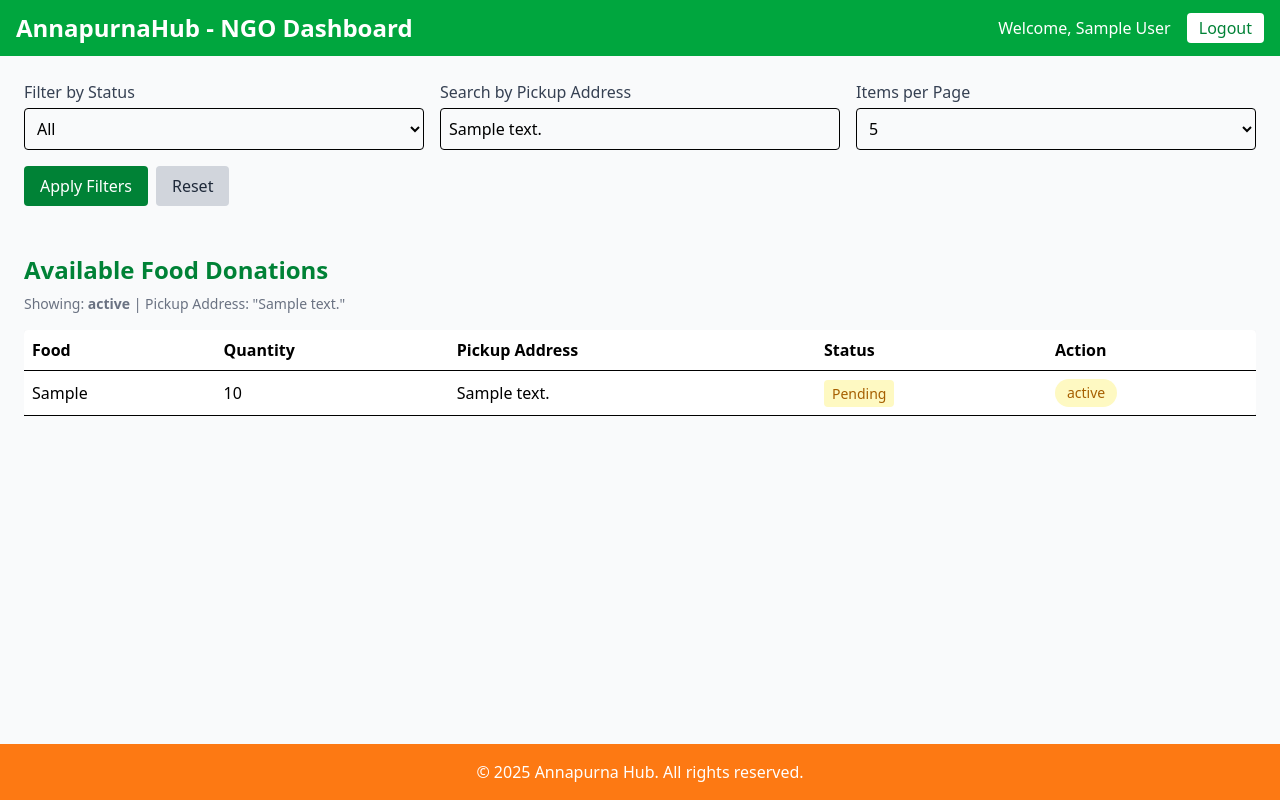
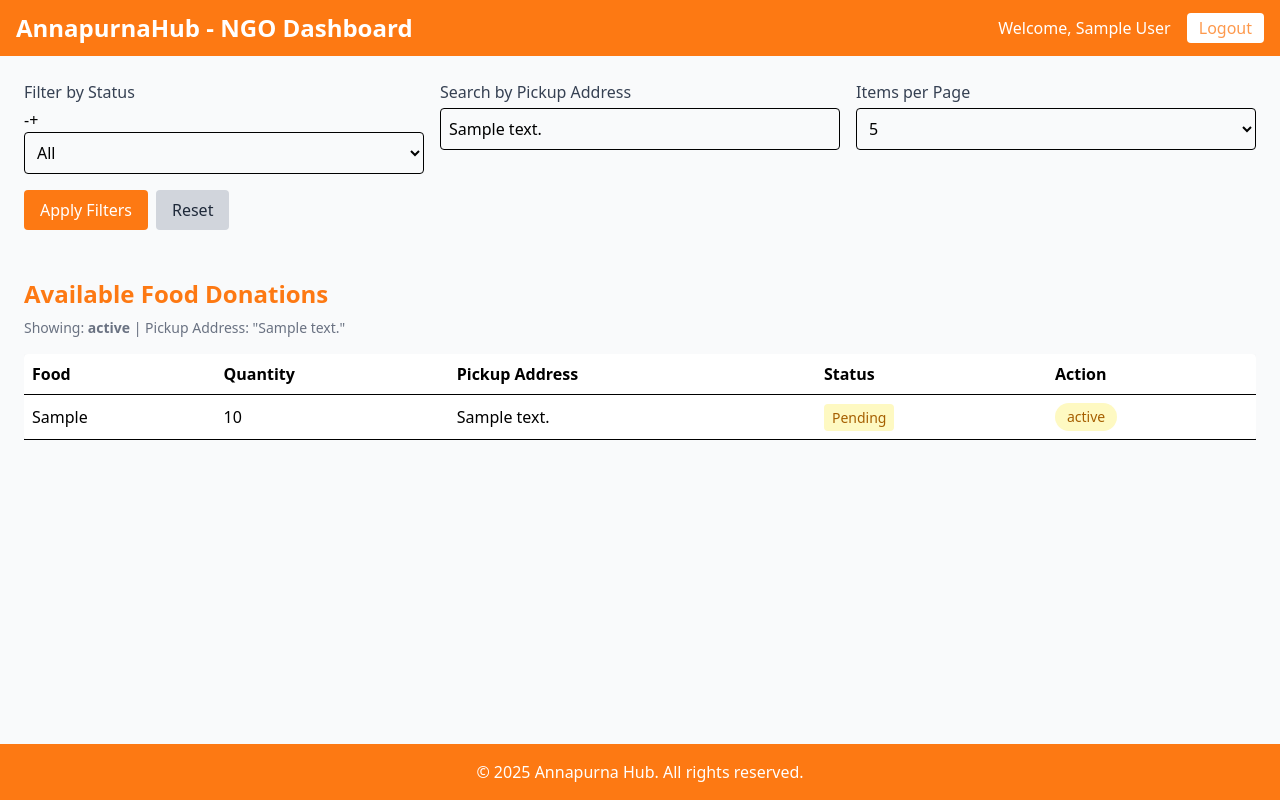
Before and after one commit to AmbikaDhakar/Annapurna, a Node server app: template views/ngo-dashboard.ejs in a window 1280 px wide. Run offline with Node 20, Linux system fonts and the light colour scheme; tables that the repository leaves empty hold one stand-in row (values such as "Sample post"); the template is opened without the code that fills it: values that come from a table or form of the project are taken from there, most other values are stand-ins (such as "Sample title", 1, 10 or a date in 2020); style sheets or scripts are compiled from the project's sources; some libraries are stand-ins or nearby versions.

Commit message:
ngo-dashboard updates

```diff
--- a/public/src/output.css
+++ b/public/src/output.css
@@ -8,27 +8,17 @@
     --font-mono: ui-monospace, SFMono-Regular, Menlo, Monaco, Consolas, "Liberation Mono",
       "Courier New", monospace;
     --color-red-100: oklch(93.6% 0.032 17.717);
-    --color-red-500: oklch(63.7% 0.237 25.331);
-    --color-red-600: oklch(57.7% 0.245 27.325);
     --color-red-700: oklch(50.5% 0.213 27.518);
-    --color-red-800: oklch(44.4% 0.177 26.899);
     --color-yellow-100: oklch(97.3% 0.071 103.193);
-    --color-yellow-200: oklch(94.5% 0.129 101.54);
     --color-yellow-700: oklch(55.4% 0.135 66.442);
     --color-green-100: oklch(96.2% 0.044 156.743);
-    --color-green-200: oklch(92.5% 0.084 155.995);
     --color-green-300: oklch(87.1% 0.15 154.449);
-    --color-green-400: oklch(79.2% 0.209 151.711);
     --color-green-600: oklch(62.7% 0.194 149.214);
     --color-green-700: oklch(52.7% 0.154 150.069);
     --color-green-800: oklch(44.8% 0.119 151.328);
-    --color-blue-600: oklch(54.6% 0.245 262.881);
-    --color-blue-700: oklch(48.8% 0.243 264.376);
     --color-pink-50: oklch(97.1% 0.014 343.198);
     --color-pink-100: oklch(94.8% 0.028 342.258);
-    --color-pink-300: oklch(82.3% 0.12 346.018);
     --color-pink-600: oklch(59.2% 0.249 0.584);
-    --color-pink-700: oklch(52.5% 0.223 3.958);
     --color-gray-50: oklch(98.5% 0.002 247.839);
     --color-gray-100: oklch(96.7% 0.003 264.542);
     --color-gray-200: oklch(92.8% 0.006 264.531);
@@ -761,8 +676,8 @@
   .text-\[\#ed7011\] {
     color: #ed7011;
   }
-  .text-gray-400 {
-    color: var(--color-gray-400);
+  .text-\[\#fd7813c0\] {
+    color: #fd7813c0;
   }
   .text-gray-500 {
     color: var(--color-gray-500);
@@ -1251,11 +1098,6 @@
   inherits: false;
   initial-value: 0 0 #0000;
 }
-@property --tw-outline-style {
-  syntax: "*";
-  inherits: false;
-  initial-value: solid;
-}
 @property --tw-duration {
   syntax: "*";
   inherits: false;
@@ -1296,7 +1138,6 @@
       --tw-ring-offset-width: 0px;
       --tw-ring-offset-color: #fff;
       --tw-ring-offset-shadow: 0 0 #0000;
-      --tw-outline-style: solid;
       --tw-duration: initial;
     }
   }
--- a/views/ngo-dashboard.ejs
+++ b/views/ngo-dashboard.ejs
@@ -3,12 +3,12 @@
     <body class="bg-gray-50 min-h-screen">
 
         <!-- Navbar -->
-        <nav class="bg-green-600 text-white px-4 py-3 flex flex-col md:flex-row md:justify-between md:items-center">
+        <nav class="bg-[#FD7913] text-white px-4 py-3 flex flex-col md:flex-row md:justify-between md:items-center">
             <h1 class="text-xl sm:text-2xl font-bold mb-2 md:mb-0">AnnapurnaHub - NGO Dashboard</h1>
             <div class="text-sm sm:text-base">
                 <span class="mr-3">Welcome, <%= user.name %></span>
                 <a href="/logout"
-                    class="bg-white text-green-700 px-3 py-1 rounded hover:bg-gray-200 transition duration-200">Logout</a>
+                    class="bg-white text-[#fd7813c0] px-3 py-1 rounded hover:bg-gray-200 transition duration-200">Logout</a>
             </div>
         </nav>
 
@@ -18,7 +18,7 @@
 
                 <!-- Status Filter -->
                 <div>
-                    <label for="status" class="block text-gray-700 font-medium mb-1">Filter by Status</label>
+                    <label for="status" class="block text-gray-700 font-medium mb-1">Filter by Status</label>-+
                     <select name="status" id="status" class="w-full border p-2 rounded">
                         <option value="All" <%=filters.status==="All" ? "selected" : "" %>>All</option>
                         <option value="Pending" <%=filters.status==="Pending" ? "selected" : "" %>>Pending</option>
@@ -47,7 +47,7 @@
                 <!-- Buttons -->
                 <div class="col-span-full flex gap-2 mt-2 sm:mt-0">
                     <button type="submit"
-                        class="bg-green-700 hover:bg-green-800 text-white px-4 py-2 rounded transition duration-200">Apply
+                        class="bg-[#FD7913] hover:bg-[#fd7813c0] text-white px-4 py-2 rounded transition duration-200">Apply
                         Filters</button>
                     <a href="/ngo-dashboard"
                         class="bg-gray-300 hover:bg-gray-400 text-gray-800 px-4 py-2 rounded transition duration-200">Reset</a>
@@ -57,7 +57,7 @@
 
         <!-- Donation List -->
         <div class="p-4 sm:p-6">
-            <h2 class="text-xl sm:text-2xl font-bold text-green-700 mb-2">Available Food Donations</h2>
+            <h2 class="text-xl sm:text-2xl font-bold text-[#FD7913] mb-2">Available Food Donations</h2>
             <p class="text-sm text-gray-500 mb-4">
                 Showing: <strong>
                     <%= filters.status %>
@@ -94,7 +94,7 @@
                                         <td class="py-2 px-2">
                                             <% if (donation.status==='Accepted' ) { %>
                                                 <span
-                                                    class="bg-green-100 text-green-700 px-2 py-1 rounded text-xs sm:text-sm">Accepted</span>
+                                                    class="bg-green-100 text-[#69d40c] px-2 py-1 rounded text-xs sm:text-sm">Accepted</span>
                                                 <% } else { %>
                                                     <span
                                                         class="bg-yellow-100 text-yellow-700 px-2 py-1 rounded text-xs sm:text-sm">Pending</span>
```
Also changed, not shown: other parts of public/src/output.css (+0 -143 lines).
